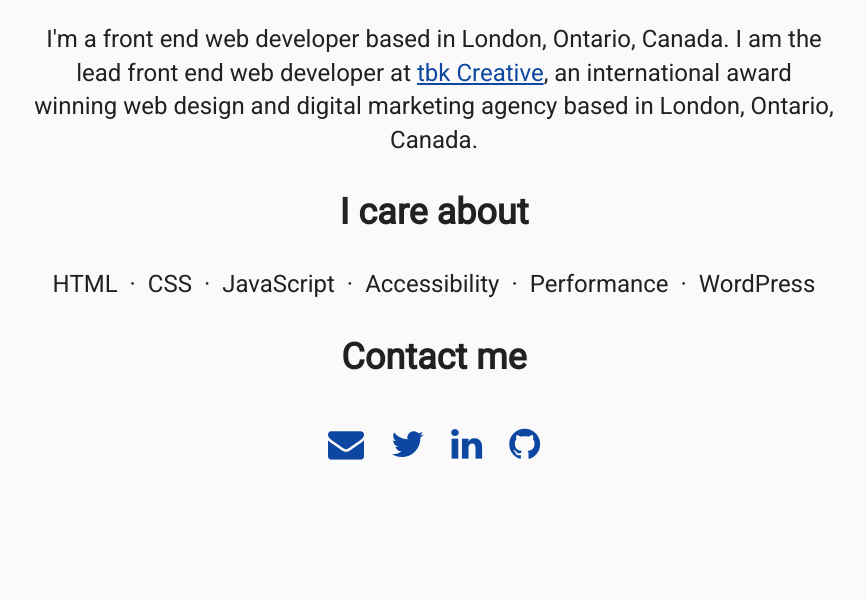
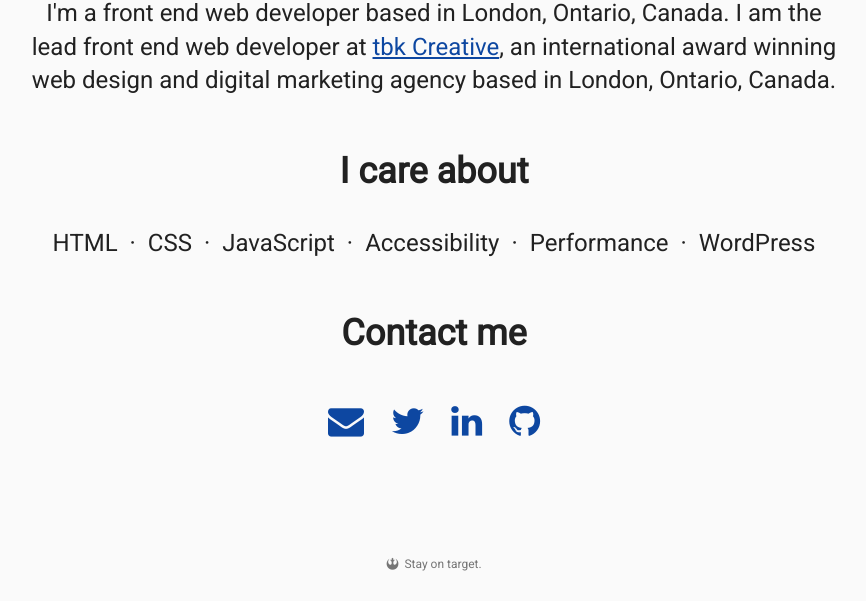
Before and after one commit to scottblinch/scottblinch.me, a plain HTML site: page index.html in a window 1280 px wide. Shown: the part 601-1202 px from the top of the page, without its empty margins (206-1072 px from the left). Before the commit the page ends 1108 px from the top, so only its background shows below. Drawn offline with Linux system fonts and the light colour scheme.

Commit message:
absolutely necessary improvements

```diff
--- a/css/main.css
+++ b/css/main.css
@@ -29,8 +29,16 @@
     font-size: 2.5em;
 }
 
+section {
+    margin: 2em 0;
+}
+
+footer {
+    margin: 4em 0 1em;
+}
+
 .container {
-    max-width: 800px;
+    max-width: 810px;
     margin: 0 auto;
     padding: 0 15px;
 }
@@ -78,6 +86,17 @@
     padding: .25em;
 }
 
+.stay-on-target {
+    font-size: .5em;
+    color: #757575;
+    text-decoration: none;
+}
+
+.stay-on-target i {
+    display: inline-block;
+    margin-right: .25em;
+}
+
 @media screen and (min-width: 768px) {
     html {
         font-size: 21px;
--- a/index.html
+++ b/index.html
@@ -55,6 +55,11 @@
                     </li>
                 </ul>
             </section>
+            <footer>
+                <a class="stay-on-target" href="https://www.youtube.com/watch?v=NnP5iDKwuwk">
+                    <i class="fa fa-rebel" aria-hidden="true"></i> Stay on target.
+                </a>
+            </footer>
         </div>
     </body>
 </html>
```
Also changed, not shown: img/scott-blinch.jpg.
